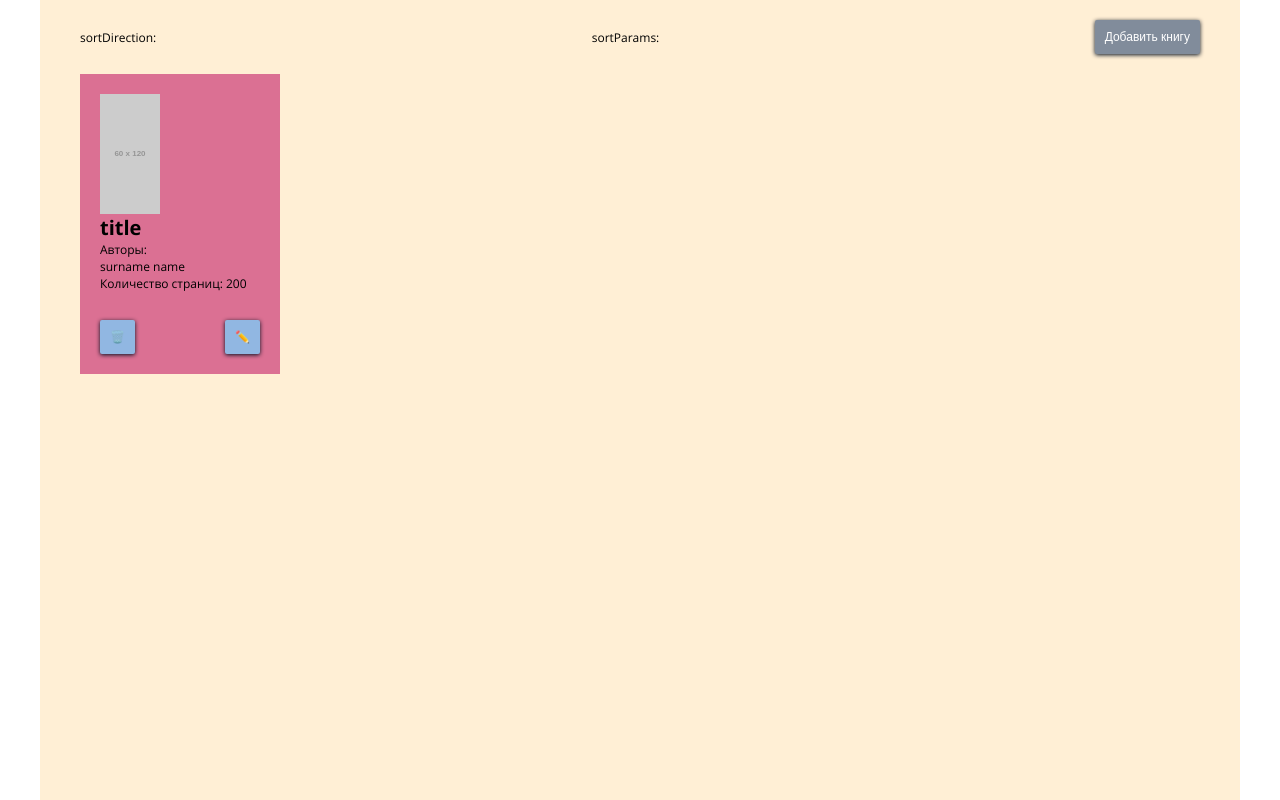
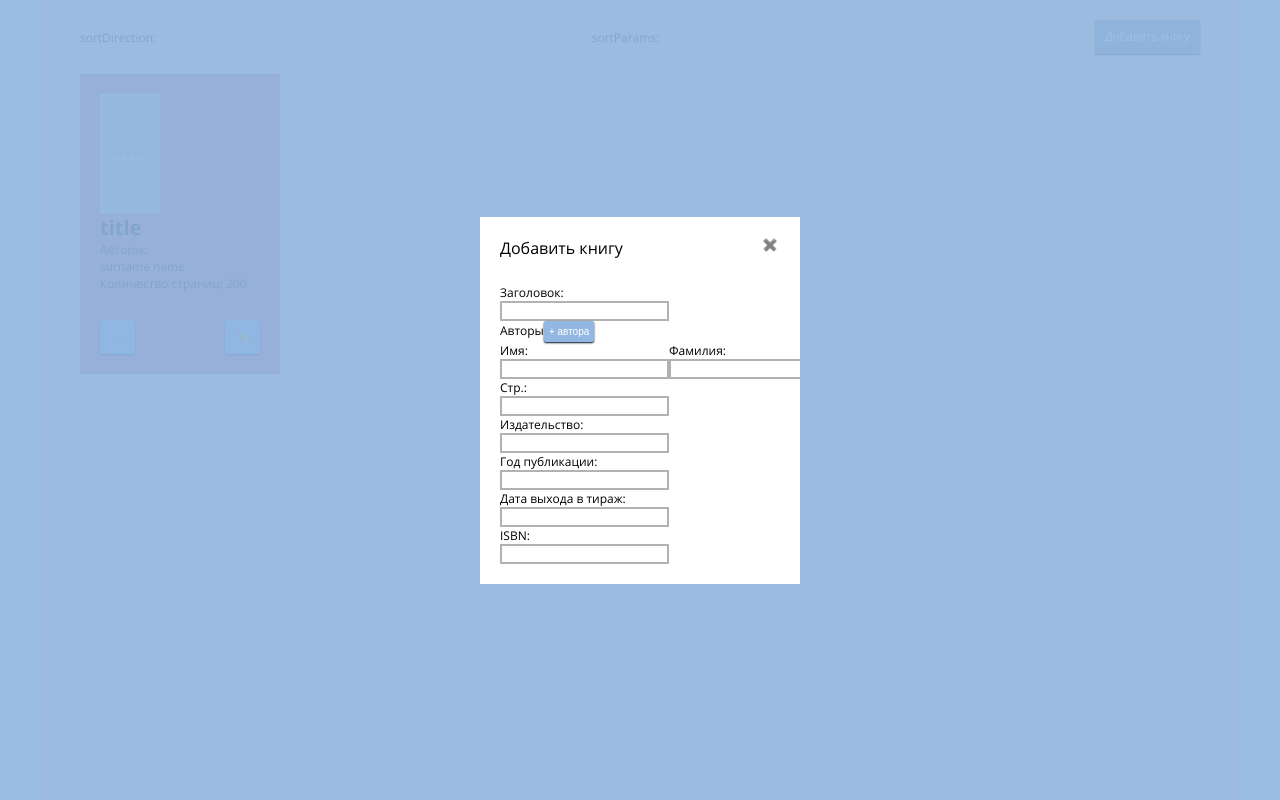
Before and after one commit to JulieSemenova/books_editor, a React (Create React App) app: page / in a window 1280 px wide. Both pictures are taken after a click on the button "Добавить книгу". Built offline with nearby package versions, Linux system fonts and the light colour scheme.

Commit message:
✨ add Popup cmponent

```diff
--- a/src/components/Button/Button.scss
+++ b/src/components/Button/Button.scss
@@ -13,7 +13,7 @@
   cursor: pointer;
   background-color: $c_primary;
 
-  box-shadow: 0 1px 4px 0 #020e1e;
+  box-shadow: 0 1px 2px 0 #020e1e;
   transition-property: background-color, box-shadow;
   transition-timing-function: $easing;
   transition-duration: $duration;
--- a/src/components/Controls/Controls.tsx
+++ b/src/components/Controls/Controls.tsx
@@ -1,16 +1,40 @@
-import React, { Component } from 'react';
+import * as React from 'react';
 
 import Button from '../Button/Button';
 import Filters from '../Filters/Filters';
+import Popup from '../Popup/Popup';
+import AddBookForm from '../AddBookForm/AddBookForm';
+
 import './Controls.css';
 
-class Controls extends Component {
+interface State {
+  isModalOpen: boolean;
+}
+
+class Controls extends React.Component<{}, State> {
+  readonly state: State = {
+    isModalOpen: false,
+  };
+
+  toggleModal = () => {
+    this.setState({
+      isModalOpen: !this.state.isModalOpen,
+    });
+  };
+
   render() {
     return (
-      <div className="controls">
-        <Filters />
-        <Button title="Добавить книгу" onClick={() => console.log('add')} />
-      </div>
+      <>
+        <div className="controls">
+          <Filters />
+          <Button title="Добавить книгу" onClick={this.toggleModal} />
+        </div>
+        {this.state.isModalOpen && (
+          <Popup title={'Добавить книгу'} onClick={this.toggleModal}>
+            <AddBookForm />
+          </Popup>
+        )}
+      </>
     );
   }
 }
--- /dev/null
+++ b/src/components/Popup/Popup.scss
@@ -0,0 +1,52 @@
+@import '../../styles/vars.scss';
+
+.popup {
+  &_container {
+    z-index: 120;
+    position: fixed;
+    top: 50%;
+    left: 50%;
+    max-height: 100vh;
+    min-width: 320px;
+    padding: $d_xnormal;
+    transform: translate(-50%, -50%);
+    overflow: scroll;
+    background-color: #ffffff;
+  }
+
+  &_title {
+    font-size: $fs_medium;
+    margin-bottom: 25px;
+  }
+
+  &_overlay {
+    position: fixed;
+    top: 0;
+    left: -200%;
+    z-index: 110;
+    width: 350%;
+    height: 100%;
+    overflow: hidden;
+    background-color: rgba($c_primary, 0.9);
+    animation: overlaySlideOut 0.7s $easing both;
+  }
+
+  &_closeBtn {
+    position: absolute;
+    top: 10px;
+    right: 10px;
+    display: block;
+    width: 40px;
+    height: 40px;
+    border-radius: 50%;
+    border: solid 1px $c_contrast;
+    cursor: pointer;
+    opacity: 0.8;
+    text-align: center;
+    padding: 8px;
+    &:hover,
+    &:active {
+      opacity: 1;
+    }
+  }
+}
--- /dev/null
+++ b/src/components/Popup/Popup.tsx
@@ -0,0 +1,31 @@
+import * as React from 'react';
+
+import './Popup.css';
+
+interface Props {
+  title: string;
+  onClick: () => void;
+  children: any;
+}
+
+class Popup extends React.Component<Props> {
+  render() {
+    const { children, onClick, title } = this.props;
+    return (
+      <div className="popup">
+        <div className="popup_container">
+          <div className="popup_title">{title}</div>
+          <div className="popup_content">
+            {children}
+            <div className="popup_closeBtn" onClick={onClick}>
+              ✖️
+            </div>
+          </div>
+        </div>
+        <div className="popup_overlay" onClick={onClick} />
+      </div>
+    );
+  }
+}
+
+export default Popup;
--- a/src/redux/reducers/filters.ts
+++ b/src/redux/reducers/filters.ts
@@ -1,5 +1,4 @@
-import { Filters } from '../../types/Filters.types';
-import { Action } from '../../types';
+import { Filters, Action } from '../../types';
 
 export const TOGGLE: string = 'filters/TOGGLE';
 export const CLEAR: string = 'filters/CLEAR';
--- a/src/styles/common.scss
+++ b/src/styles/common.scss
@@ -46,3 +46,19 @@ h2 {
     max-width: $lg;
   }
 }
+
+.modal {
+  &_overflow {
+    position: fixed;
+    top: 0;
+    left: 0;
+    z-index: 20;
+
+    display: none;
+
+    width: 100%;
+    height: 100%;
+
+    background: rgb(0, 0, 0, 0.3);
+  }
+}
```
Also changed, not shown: src/types.ts (+16 -7 lines), src/types/Filters.types.ts (deleted, +0 -13 lines), 1 other file (tests, documents, lock files or other folders).
